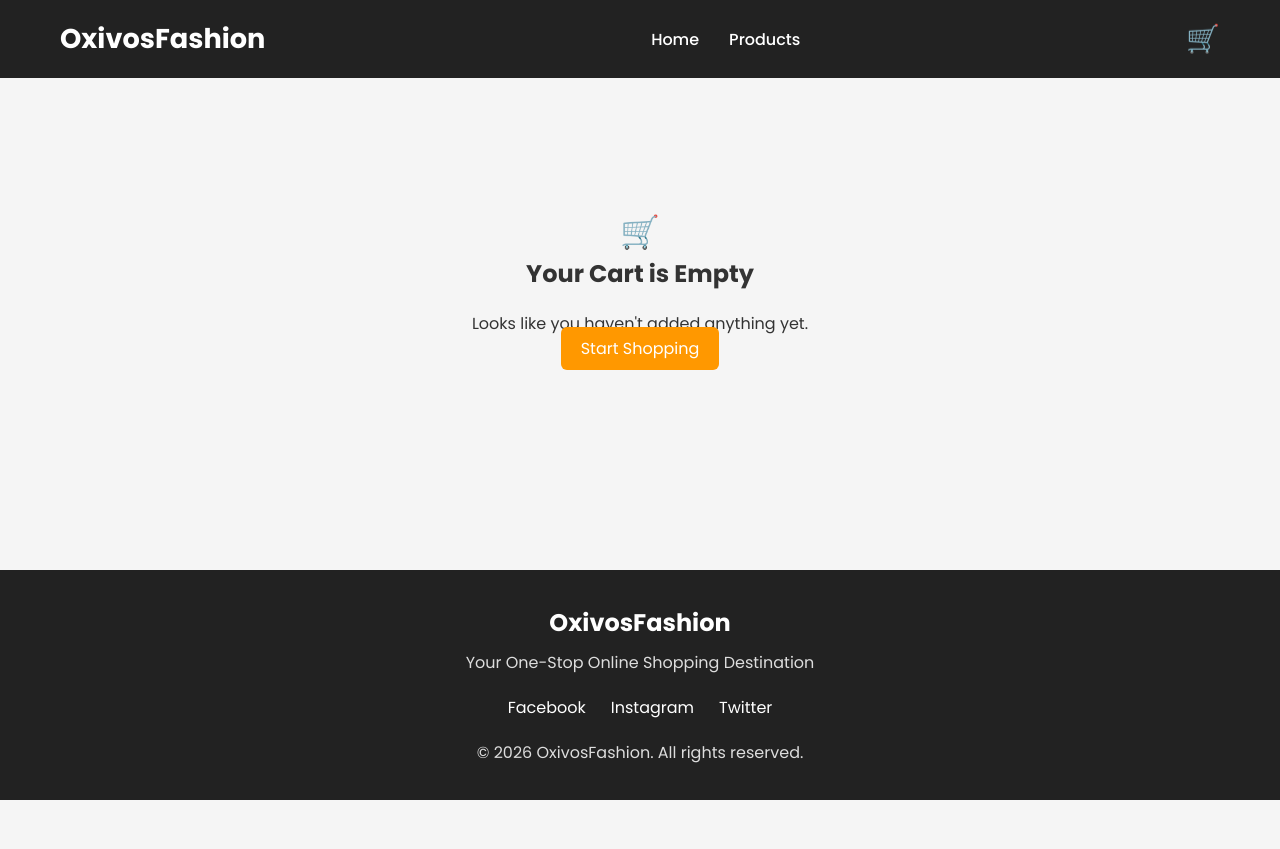
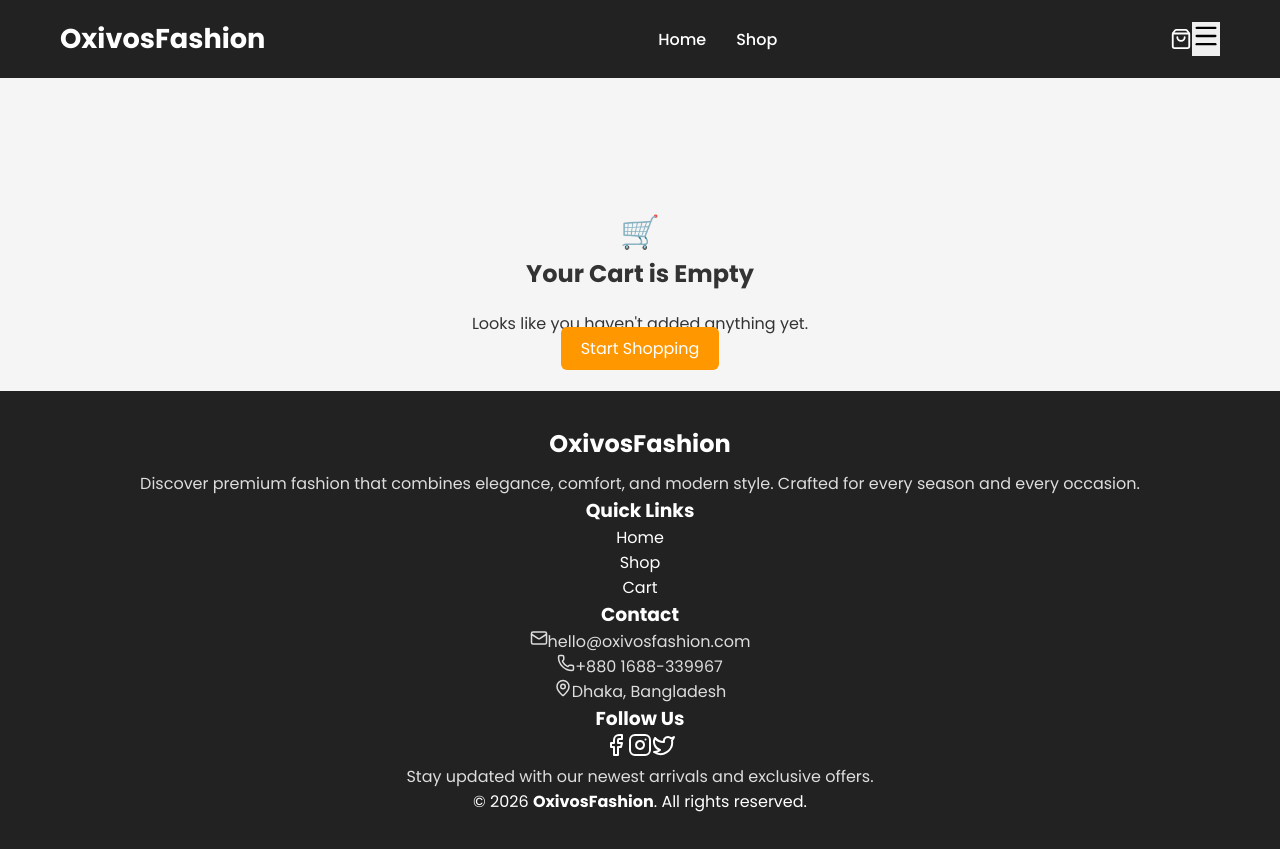
Before and after one commit to AliGhulamHussain/oxivos-fashion-store, a React (Vite) app: page /cart in a window 1280 px wide. Before the commit the page ends 800 px from the top, so only its background shows below. Built offline with nearby package versions, Linux system fonts and the light colour scheme.

Commit message:
style: redesign navbar and footer components

```diff
--- a/package.json
+++ b/package.json
@@ -10,6 +10,7 @@
     "preview": "vite preview"
   },
   "dependencies": {
+    "lucide-react": "^1.24.0",
     "react": "^19.2.7",
     "react-dom": "^19.2.7",
     "react-router-dom": "^7.18.1"
--- a/src/components/Footer.jsx
+++ b/src/components/Footer.jsx
@@ -1,17 +1,122 @@
+import {
+  Facebook,
+  Instagram,
+  Twitter,
+  Mail,
+  Phone,
+  MapPin,
+} from "lucide-react";
+
+import { Link } from "react-router-dom";
+
 const Footer = () => {
   return (
     <footer className="footer">
-      <h2>OxivosFashion</h2>
 
-      <p>Your One-Stop Online Shopping Destination</p>
+      <div className="container footer-grid">
 
-      <div className="social-links">
-        <span>Facebook</span>
-        <span>Instagram</span>
-        <span>Twitter</span>
+        {/* Brand */}
+
+        <div>
+          <h2 className="footer-logo">
+            Oxivos<span>Fashion</span>
+          </h2>
+
+          <p className="footer-text">
+            Discover premium fashion that
+            combines elegance, comfort, and
+            modern style. Crafted for every
+            season and every occasion.
+          </p>
+        </div>
+
+        {/* Quick Links */}
+
+        <div>
+          <h3>Quick Links</h3>
+
+          <ul className="footer-links">
+            <li>
+              <Link to="/">
+                Home
+              </Link>
+            </li>
+
+            <li>
+              <Link to="/products">
+                Shop
+              </Link>
+            </li>
+
+            <li>
+              <Link to="/cart">
+                Cart
+              </Link>
+            </li>
+          </ul>
+        </div>
+
+        {/* Contact */}
+
+        <div>
+          <h3>Contact</h3>
+
+          <div className="footer-contact">
+
+            <p>
+              <Mail size={18} />
+              hello@oxivosfashion.com
+            </p>
+
+            <p>
+              <Phone size={18} />
+              +880 1688-339967
+            </p>
+
+            <p>
+              <MapPin size={18} />
+              Dhaka, Bangladesh
+            </p>
+
+          </div>
+        </div>
+
+        {/* Social */}
+
+        <div>
+          <h3>Follow Us</h3>
+
+          <div className="social-icons">
+
+            <a href="#">
+              <Facebook />
+            </a>
+
+            <a href="#">
+              <Instagram />
+            </a>
+
+            <a href="#">
+              <Twitter />
+            </a>
+
+          </div>
+
+          <p className="newsletter-text">
+            Stay updated with our newest
+            arrivals and exclusive offers.
+          </p>
+
+        </div>
+
       </div>
 
-      <p>© 2026 OxivosFashion. All rights reserved.</p>
+      <div className="footer-bottom">
+        © {new Date().getFullYear()}{" "}
+        <strong>OxivosFashion</strong>.
+        All rights reserved.
+      </div>
+
     </footer>
   );
 };
--- a/src/components/Navbar.jsx
+++ b/src/components/Navbar.jsx
@@ -1,78 +1,129 @@
 import { useState } from "react";
 import { Link, NavLink } from "react-router-dom";
+import { Menu, X, ShoppingBag } from "lucide-react";
 import { useCart } from "../context/CartContext";
 
 const Navbar = () => {
   const { cart } = useCart();
+
   const [isOpen, setIsOpen] = useState(false);
 
-  const cartCount = cart.reduce((total, item) => total + item.qty, 0);
+  const cartCount = cart.reduce(
+    (total, item) => total + item.qty,
+    0
+  );
+
+  const navLinks = [
+    {
+      name: "Home",
+      path: "/",
+    },
+    {
+      name: "Shop",
+      path: "/products",
+    },
+  ];
 
   return (
-    <nav className="navbar">
-      <div className="navbar-container">
+    <header className="navbar">
+      <div className="container navbar-container">
+
         {/* Logo */}
-        <Link to="/" className="logo">
-          OxivosFashion
+
+        <Link
+          to="/"
+          className="logo"
+        >
+          Oxivos
+          <span>Fashion</span>
         </Link>
 
         {/* Desktop Navigation */}
-        <div className="nav-links">
+
+        <nav className="nav-links">
+          {navLinks.map((link) => (
             <NavLink
-            to="/"
-            className={({ isActive }) => (isActive ? "active" : "")}
+              key={link.name}
+              to={link.path}
+              className={({ isActive }) =>
+                isActive
+                  ? "nav-link active"
+                  : "nav-link"
+              }
             >
-            Home
+              {link.name}
             </NavLink>
+          ))}
+        </nav>
 
-          <NavLink
-            to="/products"
-            className={({ isActive }) => (isActive ? "active" : "")}
+        {/* Right */}
+
+        <div className="nav-right">
+
+          <Link
+            to="/cart"
+            className="cart-icon"
           >
-            Products
-          </NavLink>
-        </div>
+            <ShoppingBag size={22} />
 
-        {/* Cart */}
-        <Link to="/cart" className="cart-btn">
-          🛒
             {cartCount > 0 && (
-            <span className="cart-badge">{cartCount}</span>
+              <span className="cart-count">
+                {cartCount}
+              </span>
             )}
           </Link>
 
-        {/* Hamburger */}
           <button
-          className="menu-btn"
-          onClick={() => setIsOpen(!isOpen)}
+            className="mobile-toggle"
+            onClick={() =>
+              setIsOpen(!isOpen)
+            }
           >
-          ☰
+            {isOpen ? (
+              <X size={28} />
+            ) : (
+              <Menu size={28} />
+            )}
           </button>
         </div>
 
-      {/* Mobile Menu */}
-      {isOpen && (
-        <div className="mobile-menu">
-          <NavLink to="/" onClick={() => setIsOpen(false)}>
-            Home
+      </div>
+
+      {/* Mobile */}
+
+      <div
+        className={`mobile-menu ${
+          isOpen ? "show" : ""
+        }`}
+      >
+        {navLinks.map((link) => (
+          <NavLink
+            key={link.name}
+            to={link.path}
+            onClick={() =>
+              setIsOpen(false)
+            }
+            className={({ isActive }) =>
+              isActive
+                ? "mobile-link active"
+                : "mobile-link"
+            }
+          >
+            {link.name}
           </NavLink>
+        ))}
 
-          <NavLink
-            to="/products"
-            onClick={() => setIsOpen(false)}
-          >
-            Products
-          </NavLink>
-
-          <NavLink
+        <Link
           to="/cart"
-            onClick={() => setIsOpen(false)}
+          className="mobile-link"
+          onClick={() =>
+            setIsOpen(false)
+          }
         >
           Cart ({cartCount})
-          </NavLink>
+        </Link>
       </div>
-      )}
-    </nav>
+    </header>
   );
 };
 
```
Also changed, not shown: 1 other file (tests, documents, lock files or other folders). Lines whose indentation alone changed are shown as unchanged.
